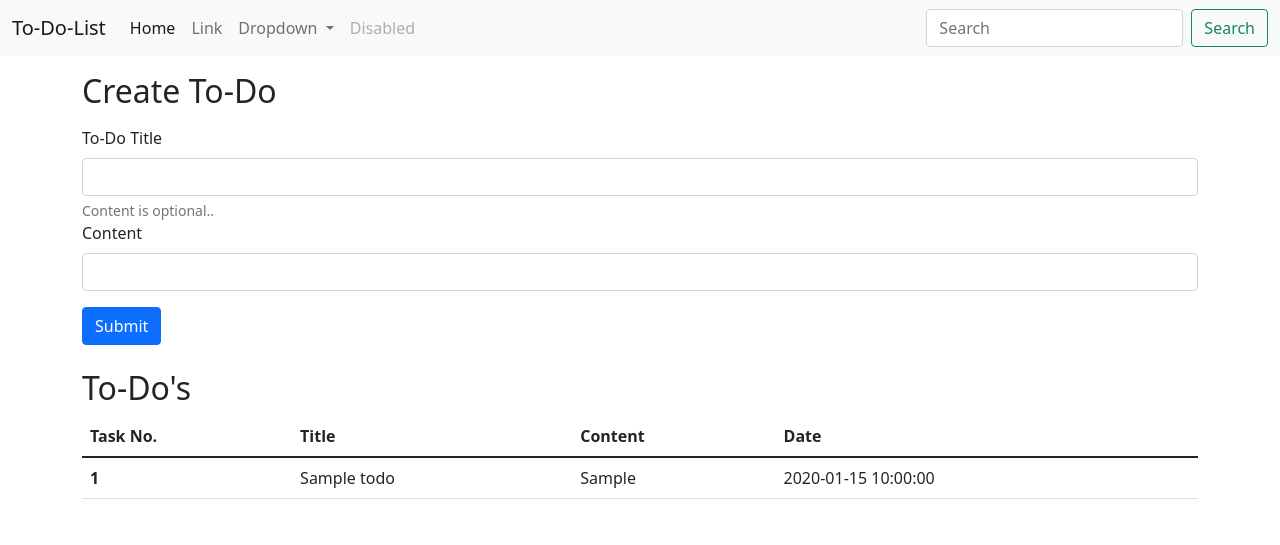
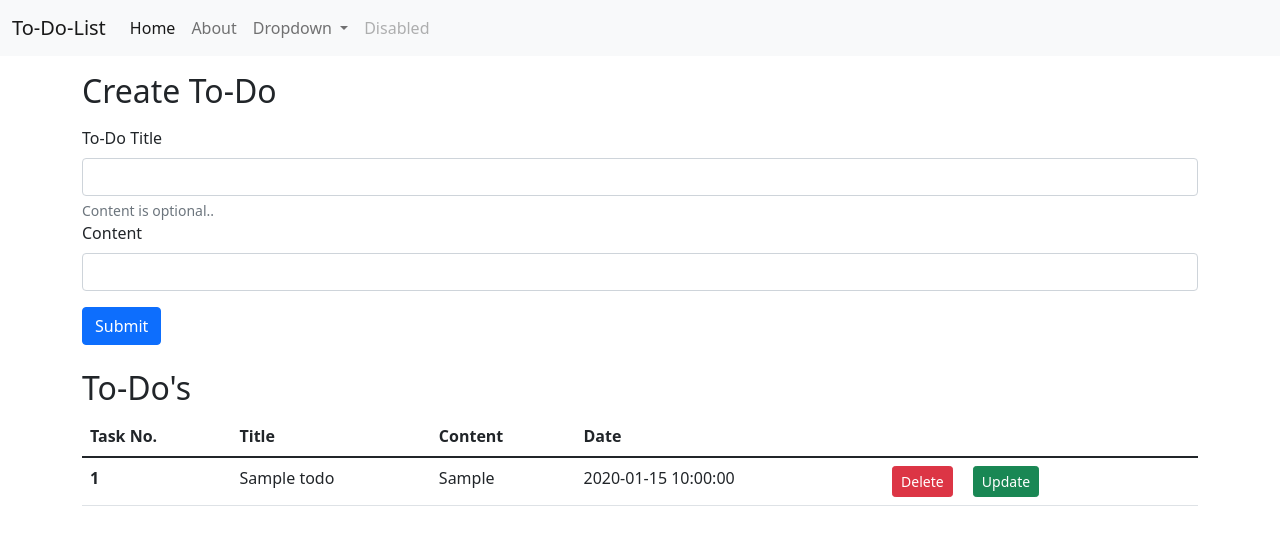
Before and after one commit to gauthking/firstCRUDapp-Flask, a Flask app: page / in a window 1280 px wide. Shown: the top 545 px of the page. Run offline with Flask 2, Linux system fonts and the light colour scheme; tables that the repository leaves empty hold one stand-in row (values such as "Sample post").

Commit message:
added delete option in the todo list

```diff
--- a/app.py
+++ b/app.py
@@ -1,5 +1,5 @@
 from datetime import datetime
-from flask import Flask, render_template,request
+from flask import Flask, render_template, request, redirect
 from flask_sqlalchemy import SQLAlchemy
 
 app = Flask(__name__)
@@ -12,7 +12,7 @@ db = SQLAlchemy(app)
 class Todo(db.Model):
     sno = db.Column(db.Integer, primary_key=True)
     title = db.Column(db.String(100), nullable=False)
-    cont = db.Column(db.String(600), nullable = False)
+    cont = db.Column(db.String(600), nullable=False)
     date_created = db.Column(db.DateTime, default=datetime.utcnow)
 
     def __repr__(self) -> str:
@@ -28,14 +28,21 @@ def helloworld():
         db.session.add(todo)
         db.session.commit()
     allTodo = Todo.query.all()
-    return render_template('index.html', allTodo = allTodo)
+    return render_template('index.html', allTodo=allTodo)
 
 
-@app.route('/show')
-def show():
+@app.route('/delete/<int:serial>')
+def delete(serial):
+    rec = Todo.query.filter_by(sno=serial).first()
+    db.session.delete(rec)
+    db.session.commit()
+    return redirect('/')
+
+@app.route('/update')
+def update():
     allTodo = Todo.query.all()
     print(allTodo)
-    return 'this is the db page'
+
 
 
 if __name__ == "__main__":
--- a/templates/index.html
+++ b/templates/index.html
@@ -13,12 +13,12 @@
       crossorigin="anonymous"
     />
 
-    <title>Flask App</title>
+    <title>To-Do List</title>
   </head>
   <body>
     <nav class="navbar navbar-expand-lg navbar-light bg-light">
       <div class="container-fluid">
-        <a class="navbar-brand" href="#">To-Do-List</a>
+        <a class="navbar-brand" href="/">To-Do-List</a>
         <button
           class="navbar-toggler"
           type="button"
@@ -36,7 +36,7 @@
               <a class="nav-link active" aria-current="page" href="#">Home</a>
             </li>
             <li class="nav-item">
-              <a class="nav-link" href="#">Link</a>
+              <a class="nav-link" href="#">About</a>
             </li>
             <li class="nav-item dropdown">
               <a
@@ -62,7 +62,7 @@
               <a class="nav-link disabled">Disabled</a>
             </li>
           </ul>
-          <form class="d-flex">
+          <!-- <form class="d-flex">
             <input
               class="form-control me-2"
               type="search"
@@ -72,7 +72,7 @@
             <button class="btn btn-outline-success" type="submit">
               Search
             </button>
-          </form>
+          </form> -->
         </div>
       </div>
     </nav>
@@ -119,6 +119,10 @@
             <td>{{todo.title}}</td>
             <td>{{todo.cont}}</td>
             <td>{{todo.date_created}}</td>
+            <td>
+              <a href="/delete/{{todo.sno}}" type="button" class="btn btn-danger mx-2 btn-sm">Delete</a>
+              <a href="/update/{{todo.sno}}" type="button" class="btn btn-success mx-2 btn-sm">Update</a>
+            </td>
           </tr>
           {% endfor %}
 
```
Also changed, not shown: myTodo.db.
